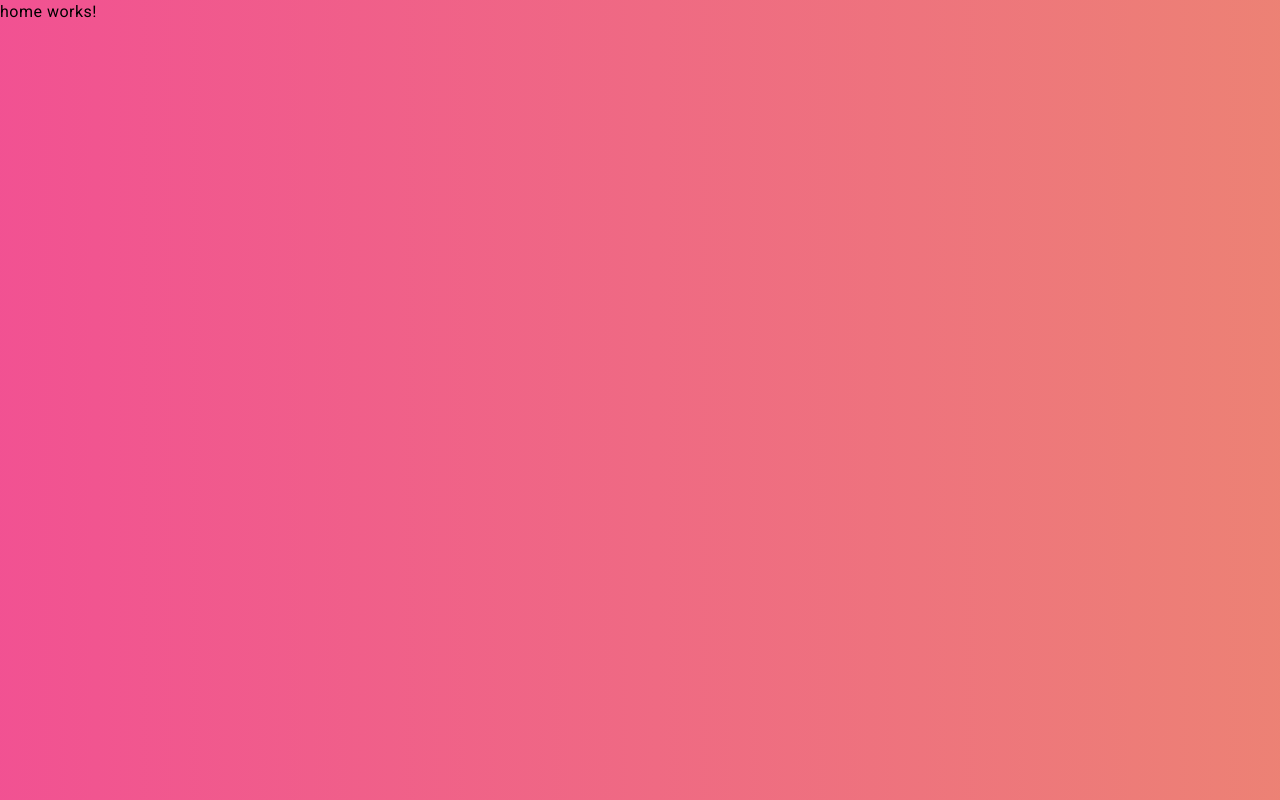
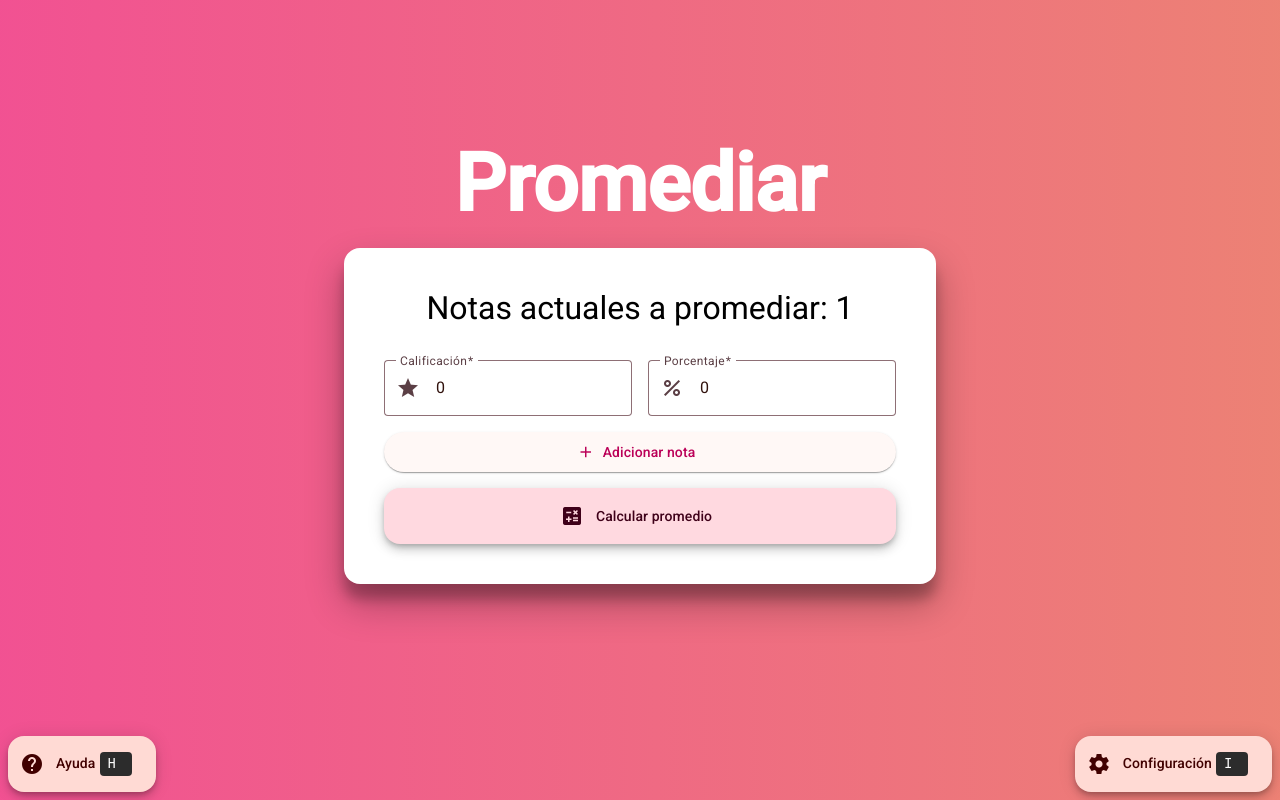
Before and after one commit to MrNizzy/promediar-angular, an Angular app: page / in a window 1280 px wide. Built offline with nearby package versions, Linux system fonts and the light colour scheme.

Commit message:
Add: update HomeComponent layout and styles with Promediar, FloatHelp, and FloatConfig components

```diff
--- a/src/app/pages/home/home.component.html
+++ b/src/app/pages/home/home.component.html
@@ -1 +1,6 @@
-<p>home works!</p>
+<main class="container">
+  <h1 class="title">Promediar</h1>
+  <app-promediar />
+  <app-float-help />
+  <app-float-config />
+</main>
--- a/src/app/pages/home/home.component.scss
+++ b/src/app/pages/home/home.component.scss
@@ -0,0 +1,20 @@
+.container {
+  display: flex;
+  justify-content: center;
+  align-items: center;
+  flex-direction: column;
+  gap: 2rem;
+  width: 60%;
+  margin: 0 auto;
+  min-height: 100dvh;
+}
+
+.title {
+  display: block;
+  font-size: 5rem;
+  font-weight: 700;
+  color: #fff;
+  text-align: center;
+  margin: 0;
+  padding: 0;
+}
```
Also changed, not shown: src/app/pages/home/home.component.ts (+6 -5 lines).
